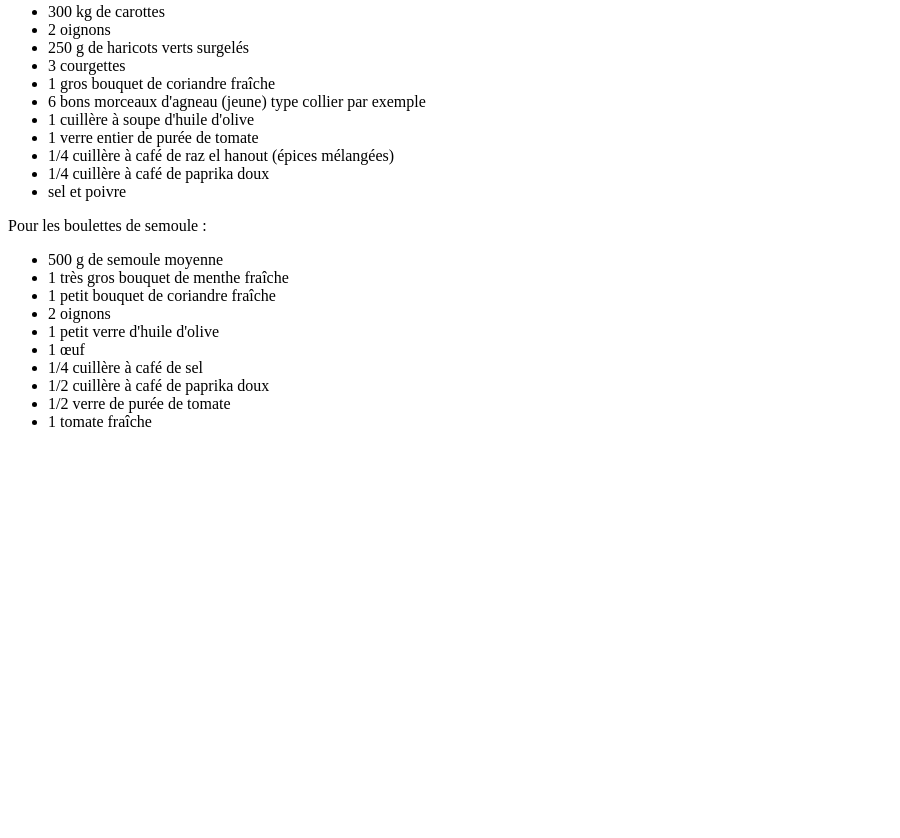
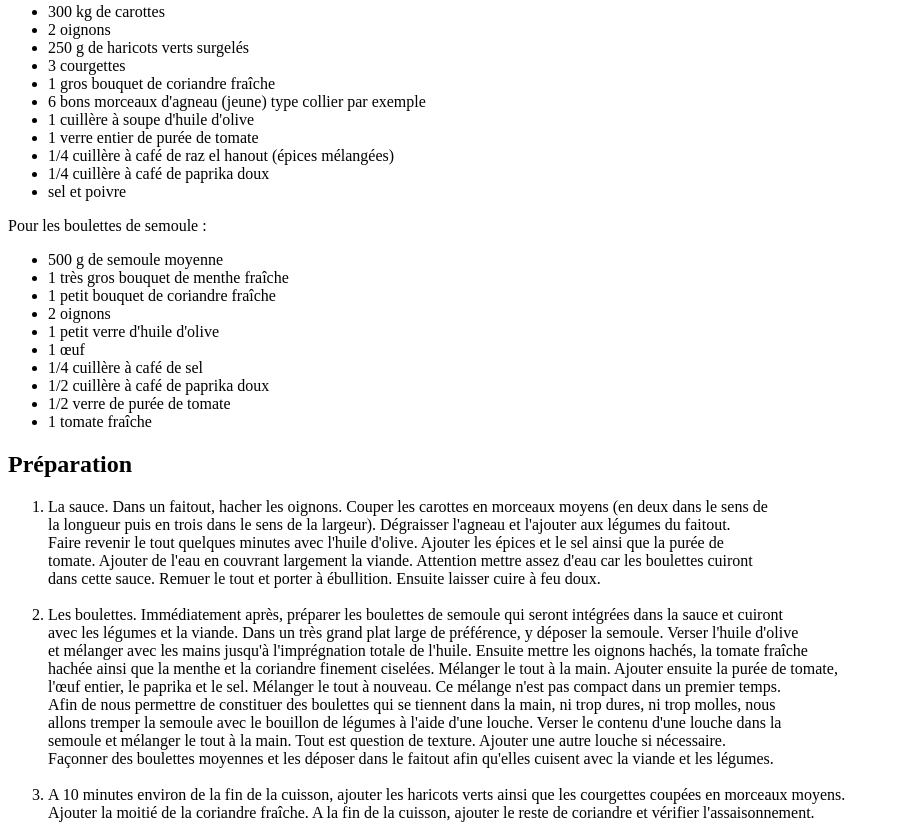
Before and after one commit to Bilou0412/odin-recipes, a plain HTML site: page recipes/Tikourbabine.html in a window 1280 px wide. Shown: the part 917-1755 px from the top of the page, without its empty margins (0-900 px from the left). Before the commit the page ends 1364 px from the top, so only its background shows below. Drawn offline with Linux system fonts and the light colour scheme.

Commit message:
Finish Steps
Finish steps for make recipes Tikourbabine steps made with order list

```diff
--- a/recipes/Tikourbabine.html
+++ b/recipes/Tikourbabine.html
@@ -47,5 +47,30 @@
                 <li>1 tomate fraîche</li>
 
             </ul>
+            <h2>Préparation</h2>
+
+            <ol>
+                <li>La sauce. Dans un faitout, hacher les oignons. Couper les carottes en morceaux moyens (en deux dans le sens de <br>
+                    la longueur puis en trois dans le sens de la largeur). Dégraisser l'agneau et l'ajouter aux légumes du faitout.<br>
+                    Faire revenir le tout quelques minutes avec l'huile d'olive. Ajouter les épices et le sel ainsi que la purée de<br>
+                    tomate. Ajouter de l'eau en couvrant largement la viande. Attention mettre assez d'eau car les boulettes cuiront<br>
+                    dans cette sauce. Remuer le tout et porter à ébullition. Ensuite laisser cuire à feu doux.
+                </li>
+                <br>
+                <li>Les boulettes. Immédiatement après, préparer les boulettes de semoule qui seront intégrées dans la sauce et cuiront<br>
+                    avec les légumes et la viande. Dans un très grand plat large de préférence, y déposer la semoule. Verser l'huile d'olive<br>
+                    et mélanger avec les mains jusqu'à l'imprégnation totale de l'huile. Ensuite mettre les oignons hachés, la tomate fraîche<br>
+                    hachée ainsi que la menthe et la coriandre finement ciselées. Mélanger le tout à la main. Ajouter ensuite la purée de tomate,<br>
+                    l'œuf entier, le paprika et le sel. Mélanger le tout à nouveau. Ce mélange n'est pas compact dans un premier temps.<br>
+                    Afin de nous permettre de constituer des boulettes qui se tiennent dans la main, ni trop dures, ni trop molles, nous<br>
+                    allons tremper la semoule avec le bouillon de légumes à l'aide d'une louche. Verser le contenu d'une louche dans la <br>
+                    semoule et mélanger le tout à la main. Tout est question de texture. Ajouter une autre louche si nécessaire. <br>
+                    Façonner des boulettes moyennes et les déposer dans le faitout afin qu'elles cuisent avec la viande et les légumes.
+                </li>
+                <br>
+                <li>A 10 minutes environ de la fin de la cuisson, ajouter les haricots verts ainsi que les courgettes coupées en morceaux moyens.<br>
+                    Ajouter la moitié de la coriandre fraîche. A la fin de la cuisson, ajouter le reste de coriandre et vérifier l'assaisonnement.
+                </li>
+            </ol>
     </body>
 </html>
```
